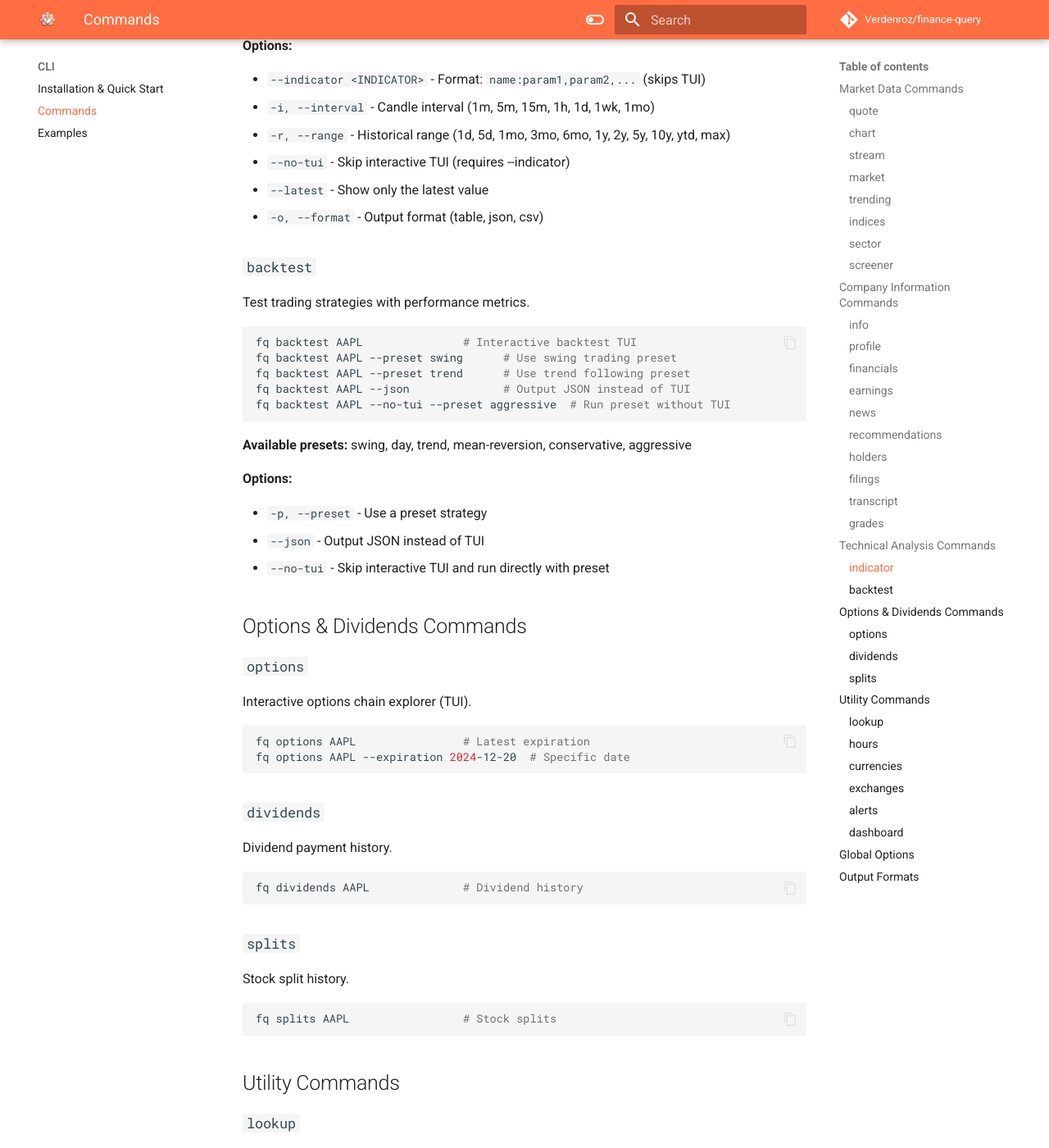
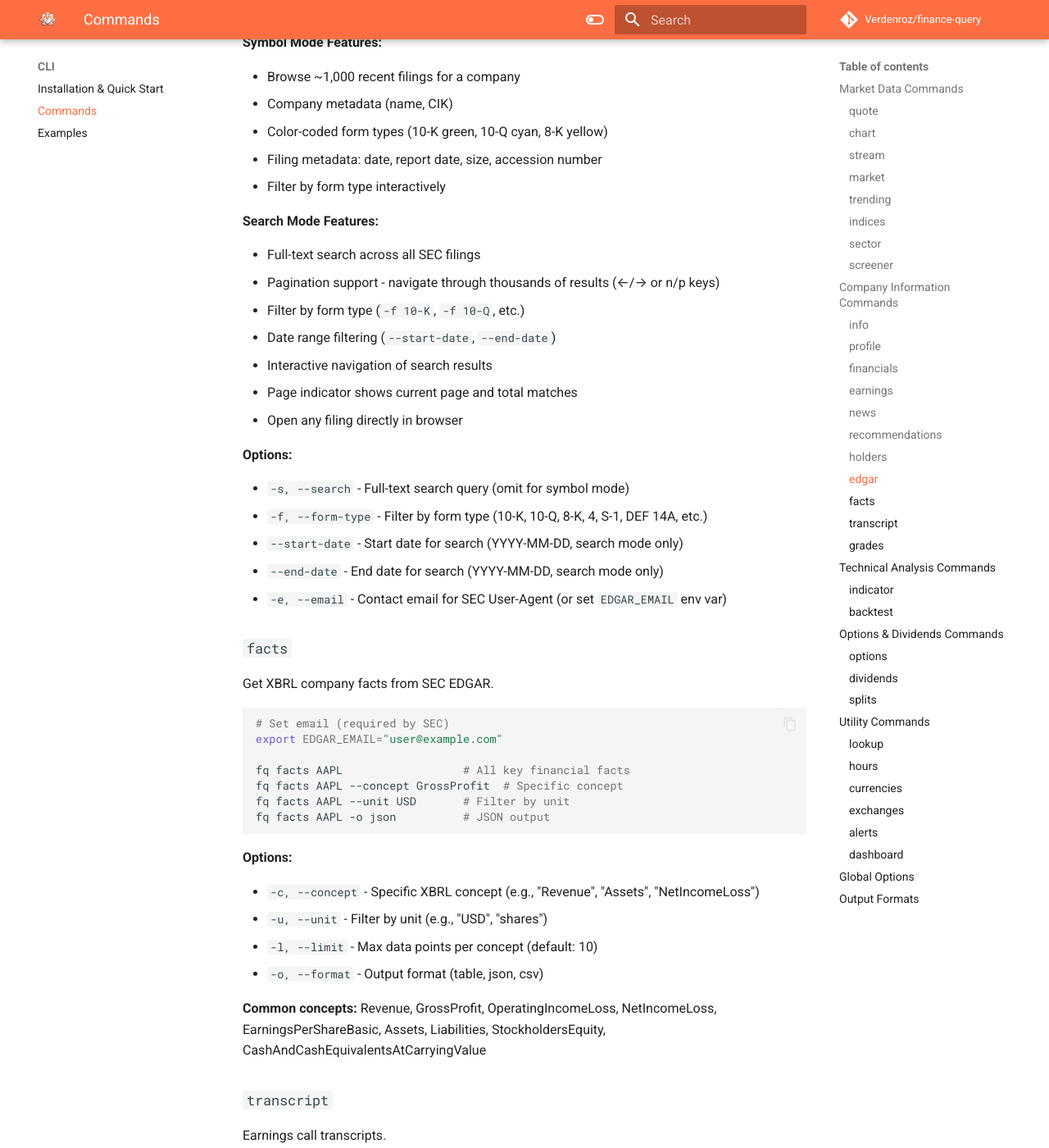
Before and after one commit to Verdenroz/finance-query, an MkDocs documentation site: the page built from docs/cli/commands.md, in a window 1280 px wide and 1400 px high, scrolled down 4892 px. Shown: the whole window at 82% size. Built offline with MkDocs 1.6.1 and Material for MkDocs 9.7.7, drawn with Linux system fonts in a browser that asks for light colours; comment, search, counter and statistics services are not loaded; some of the changed text lies outside the part shown.

Commit message:
docs: updates cli docs

````diff
--- a/docs/cli/commands.md
+++ b/docs/cli/commands.md
@@ -177,13 +177,90 @@
 fq holders AAPL                # Shareholding data
 ```
 
-### `filings`
+### `edgar`
 
-SEC filings (10-K, 10-Q, 8-K, etc).
+Interactive SEC EDGAR filings browser (TUI). Browse company filings by symbol or search across all filings.
+
+!!! note "EDGAR Email Required"
+    SEC requires a contact email in the User-Agent header. Set via `--email` or `EDGAR_EMAIL` environment variable.
 
 ```bash
-fq filings AAPL                # Latest filings
+# Set email (required by SEC)
+export EDGAR_EMAIL="user@example.com"
+
+# Open TUI ready to search
+fq edgar                                   # Start with empty search prompt
+
+# Browse filings by company symbol
+fq edgar AAPL                              # Browse all AAPL filings interactively
+
+# Search across all filings from command line
+fq edgar --search "artificial intelligence"  # Search all companies
+fq edgar -s "climate risk" -f 10-K           # Search only 10-K filings
+fq edgar -s "acquisition" --start-date 2024-01-01  # Date-filtered search
 ```
+
+**Interactive Controls:**
+
+- `↑/↓, j/k` - Navigate filings
+- `←/→` - Previous/next page (search mode only)
+- `PgUp/PgDn, Ctrl+d/u` - Page up/down within current page
+- `Home/End, g/G` - Jump to top/bottom of current page
+- `Enter, o` - Open filing in browser
+- `f` - Cycle filters (10-K → 10-Q → 8-K → 4 → S-1 → DEF 14A → 10-K/A → 10-Q/A → S-3 → 20-F → All)
+- `r` - Reset filter (show all filings)
+- `/` - Search all filings (in-TUI search)
+- `s` - Search by symbol (switch to symbol mode)
+- `q, Esc, Ctrl+C` - Quit
+
+**Symbol Mode Features:**
+
+- Browse ~1,000 recent filings for a company
+- Company metadata (name, CIK)
+- Color-coded form types (10-K green, 10-Q cyan, 8-K yellow)
+- Filing metadata: date, report date, size, accession number
+- Filter by form type interactively
+
+**Search Mode Features:**
+
+- Full-text search across all SEC filings
+- Pagination support - navigate through thousands of results (←/→ or n/p keys)
+- Filter by form type (`-f 10-K`, `-f 10-Q`, etc.)
+- Date range filtering (`--start-date`, `--end-date`)
+- Interactive navigation of search results
+- Page indicator shows current page and total matches
+- Open any filing directly in browser
+
+**Options:**
+
+- `-s, --search` - Full-text search query (omit for symbol mode)
+- `-f, --form-type` - Filter by form type (10-K, 10-Q, 8-K, 4, S-1, DEF 14A, etc.)
+- `--start-date` - Start date for search (YYYY-MM-DD, search mode only)
+- `--end-date` - End date for search (YYYY-MM-DD, search mode only)
+- `-e, --email` - Contact email for SEC User-Agent (or set `EDGAR_EMAIL` env var)
+
+### `facts`
+
+Get XBRL company facts from SEC EDGAR.
+
+```bash
+# Set email (required by SEC)
+export EDGAR_EMAIL="user@example.com"
+
+fq facts AAPL                  # All key financial facts
+fq facts AAPL --concept GrossProfit  # Specific concept
+fq facts AAPL --unit USD       # Filter by unit
+fq facts AAPL -o json          # JSON output
+```
+
+**Options:**
+
+- `-c, --concept` - Specific XBRL concept (e.g., "Revenue", "Assets", "NetIncomeLoss")
+- `-u, --unit` - Filter by unit (e.g., "USD", "shares")
+- `-l, --limit` - Max data points per concept (default: 10)
+- `-o, --format` - Output format (table, json, csv)
+
+**Common concepts:** Revenue, GrossProfit, OperatingIncomeLoss, NetIncomeLoss, EarningsPerShareBasic, Assets, Liabilities, StockholdersEquity, CashAndCashEquivalentsAtCarryingValue
 
 ### `transcript`
 
````
Also changed, not shown: docs/cli/examples.md (+79 -0 lines).
